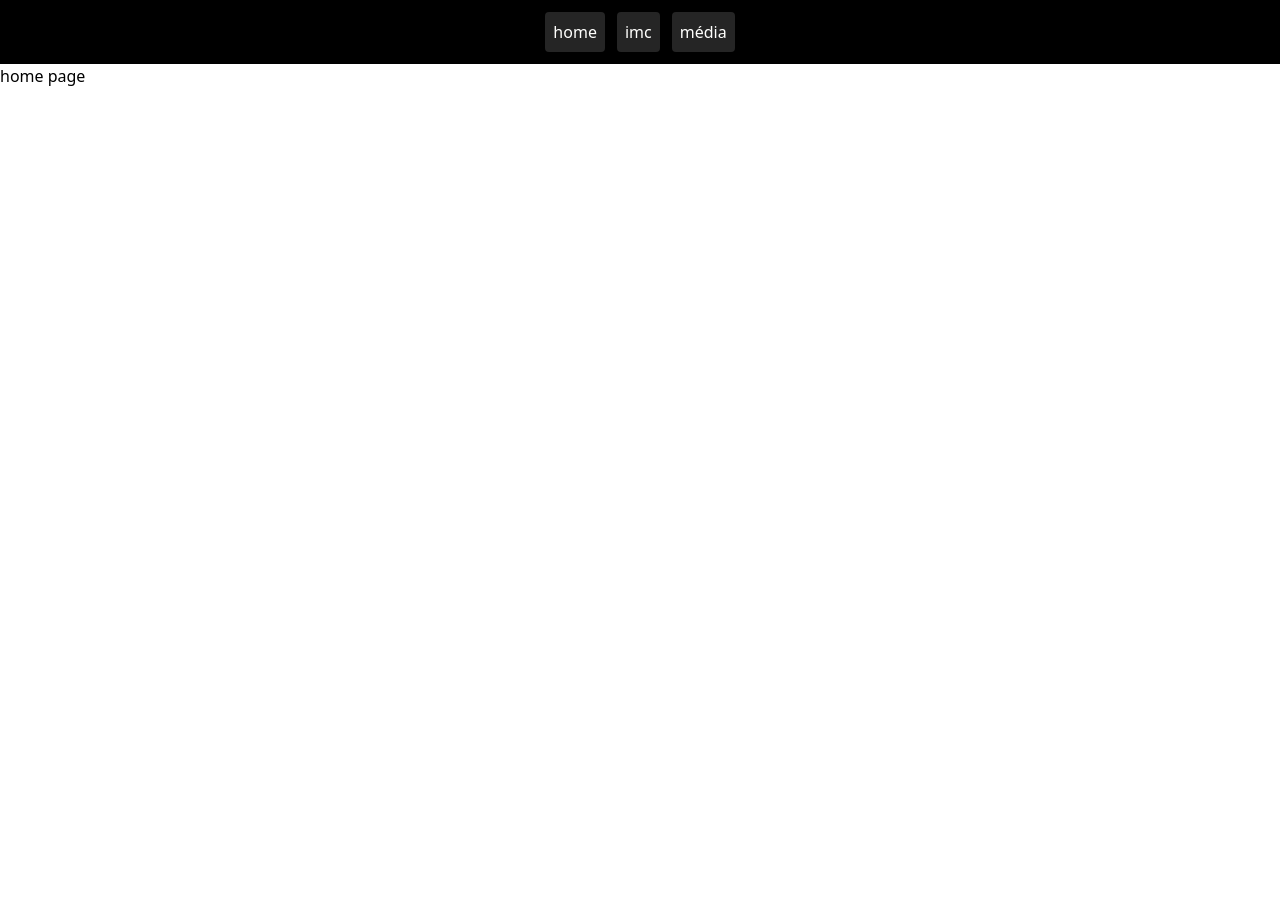
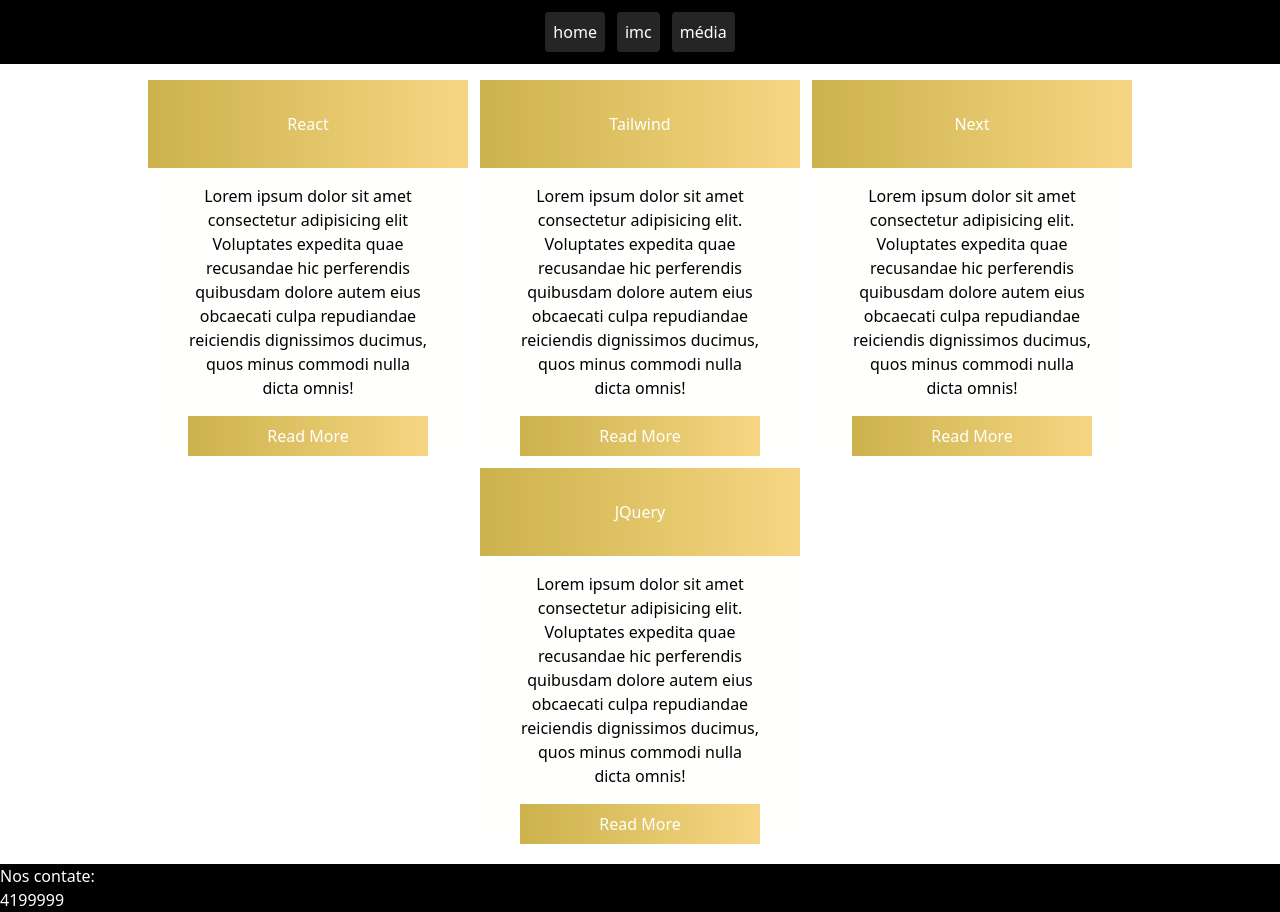
Before and after one commit to Nickyzz1/atv_av01, a Next.js app: page / in a window 1280 px wide. Before the commit the page ends 800 px from the top, so only its background shows below. Built offline with nearby package versions, Linux system fonts and the light colour scheme.

Commit message:
cards alinhados

```diff
--- a/src/app/layout.tsx
+++ b/src/app/layout.tsx
@@ -2,6 +2,7 @@
 import localFont from "next/font/local";
 import "./globals.css";
 import { Menu } from "@/components/menu";
+import { Footer } from "@/components/footer";
 
 const geistSans = localFont({
   src: "./fonts/GeistVF.woff",
@@ -27,11 +28,12 @@
   return (
     <html lang="en">
       <body
-        className={`${geistSans.variable} ${geistMono.variable} antialiased`}>
+        className={`${geistSans.variable} ${geistMono.variable} h-screen antialiased`}>
 
           <Menu op1="home" op2="imc" op3="média"/>
 
         {children}
+        <Footer op1="Nos contate:" op2="4199999"/>
       </body>
     </html>
   );
--- a/src/app/page.tsx
+++ b/src/app/page.tsx
@@ -1,10 +1,51 @@
 import Image from "next/image";
+import { Container } from "postcss";
 import React from "react";
 
 export default function Home() {
+
+  const style=
+  {
+    container: "flex flex-col flex-wrap justify-center items-center",
+    content: "flex flex-wrap flex-row gap-3 m-4 justify-center",
+    box: "bg-white h-auto w-80 flex justify-center items-center flex-col",
+    btn:"bg-gradient-to-r from-amareloEscuro to-laranjaPastel w-3/4 p-2 text-center text-white",
+    h1:"bg-gradient-to-r from-amareloEscuro to-laranjaPastel w-full p-8 text-center text-white",
+    p:"w-3/4 text-center m-4"
+    // box:"bg-amareloEscuro h-auto w-60 flex-wrap justify-center items-center",
+    // content: "flex flex-row flex-wrap"
+
+  }
   return (
     <>
-    <h1>home page</h1>
+
+    <div className="min-h-screen h-auto">
+      <div className={style.container}>
+        <div className={style.content}>
+          <div className={style.box}>
+            <h1 className={style.h1}>React</h1>
+            <p className={style.p}>Lorem ipsum dolor sit amet consectetur adipisicing elit  Voluptates expedita quae recusandae hic perferendis quibusdam dolore autem eius obcaecati culpa repudiandae reiciendis dignissimos ducimus, quos minus commodi nulla dicta omnis!</p>
+            <button className={style.btn}>Read More</button>
+          </div>
+          <div className={style.box}>
+            <h1 className={style.h1}>Tailwind</h1>
+            <p className={style.p}>Lorem ipsum dolor sit amet consectetur adipisicing elit. Voluptates expedita quae recusandae hic perferendis quibusdam dolore autem eius obcaecati culpa repudiandae reiciendis dignissimos ducimus, quos minus commodi nulla dicta omnis!</p>
+            <button className={style.btn}>Read More</button>
+          </div>
+          <div className={style.box}>
+            <h1 className={style.h1}>Next</h1>
+            <p className={style.p}>Lorem ipsum dolor sit amet consectetur adipisicing elit. Voluptates expedita quae recusandae hic perferendis quibusdam dolore autem eius obcaecati culpa repudiandae reiciendis dignissimos ducimus, quos minus commodi nulla dicta omnis!</p>
+            <button className={style.btn}>Read More</button>
+          </div>
+          <div className={style.box}>
+            <h1 className={style.h1}>JQuery</h1>
+            <p className={style.p}>Lorem ipsum dolor sit amet consectetur adipisicing elit. Voluptates expedita quae recusandae hic perferendis quibusdam dolore autem eius obcaecati culpa repudiandae reiciendis dignissimos ducimus, quos minus commodi nulla dicta omnis!</p>
+            <button className={style.btn}>Read More</button>
+          </div>
+        </div>
+      </div>
+    </div>
+
     </>
   );
 }
--- /dev/null
+++ b/src/components/footer.tsx
@@ -0,0 +1,22 @@
+import Link from "next/link";
+
+export const Footer = ({op1, op2} : { op1: string; op2: string; }
+
+// fragment pois o retunr só pdoe ter um filho
+
+) =>{
+
+    const style =
+    {
+    container:"text-white bg-black bottom-0 w-screen ",
+    }
+
+    return(
+        <>
+         <footer className={style.container}>
+          <p>{op1}</p>
+          <p>{op2}</p>
+        </footer>
+        </>
+    );
+}
```
